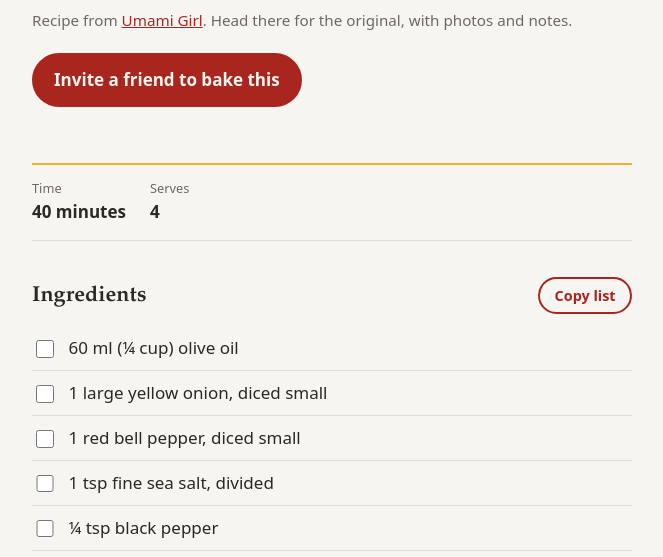
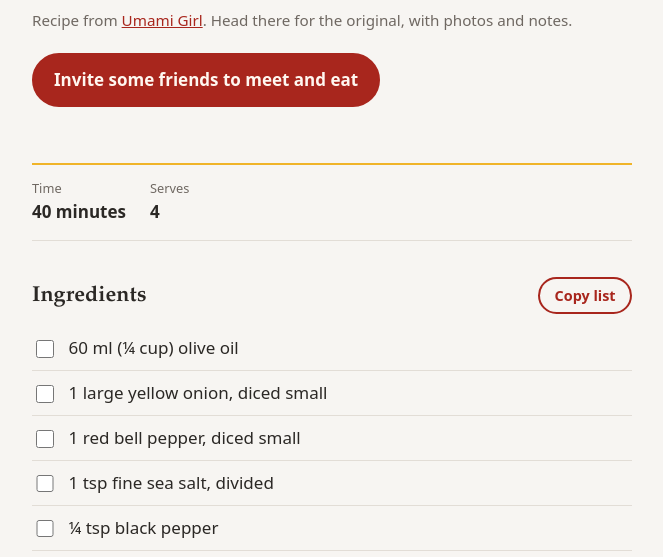
Before and after one commit to Newky/Levain, a plain HTML site: page public/index.html in a window 1280 px wide. Shown: the part 222-779 px from the top of the page, without its empty margins (308-971 px from the left). Drawn offline with Linux system fonts and the light colour scheme.

Commit message:
Update index.html

```diff
--- a/public/index.html
+++ b/public/index.html
@@ -162,7 +162,7 @@
       <p class="intro">${esc(r.intro)}</p>
       <p class="source">Recipe from <a href="${esc(r.sourceUrl)}" target="_blank" rel="noopener">${esc(r.sourceName)}</a>. Head there for the original, with photos and notes.</p>
       <div class="actions">
-        <button id="share" type="button">Invite a friend to bake this</button>
+        <button id="share" type="button">Invite some friends to meet and eat</button>
         ${photos}
       </div>
       <div class="invite" id="invite" hidden>
```
